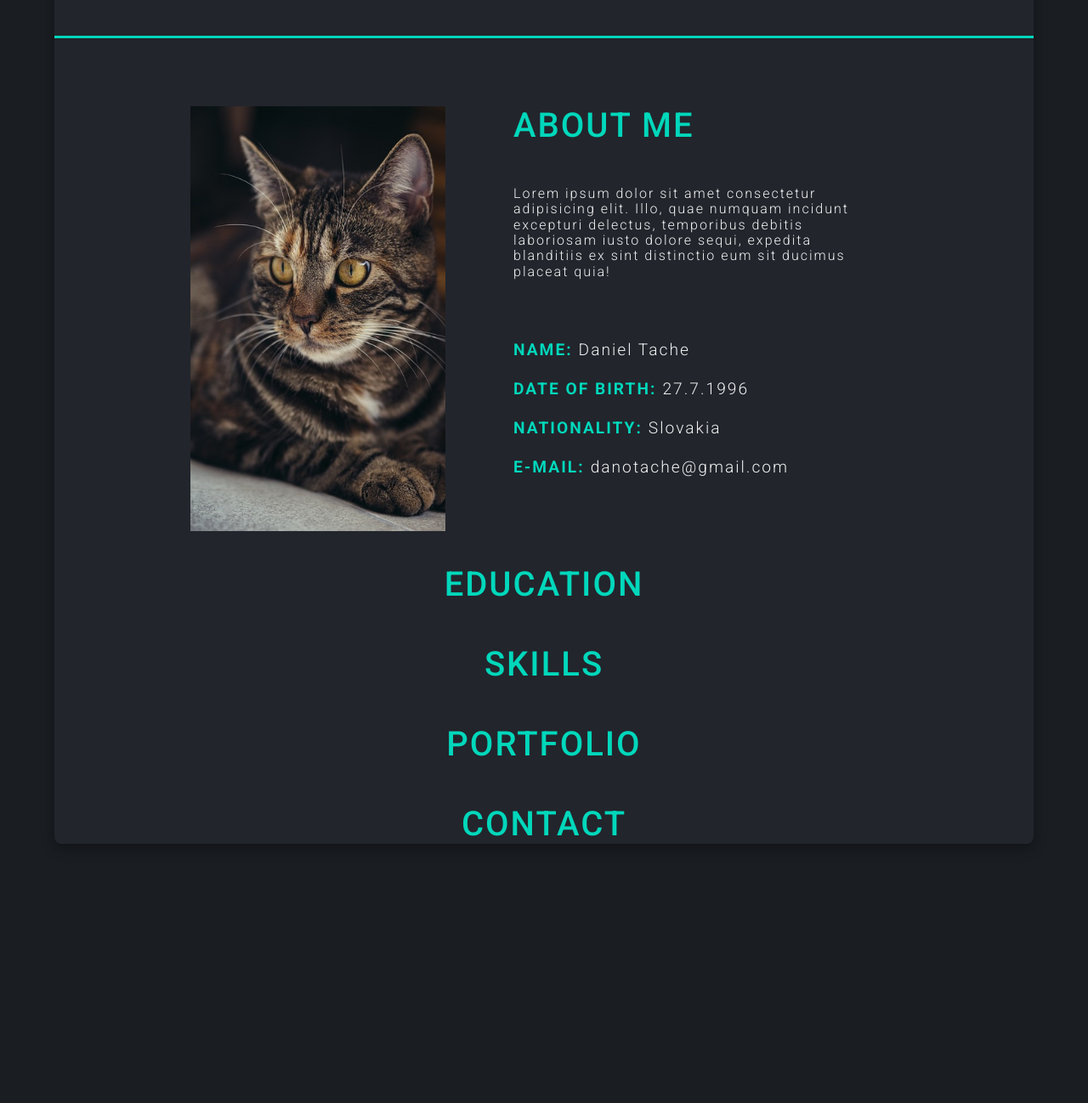
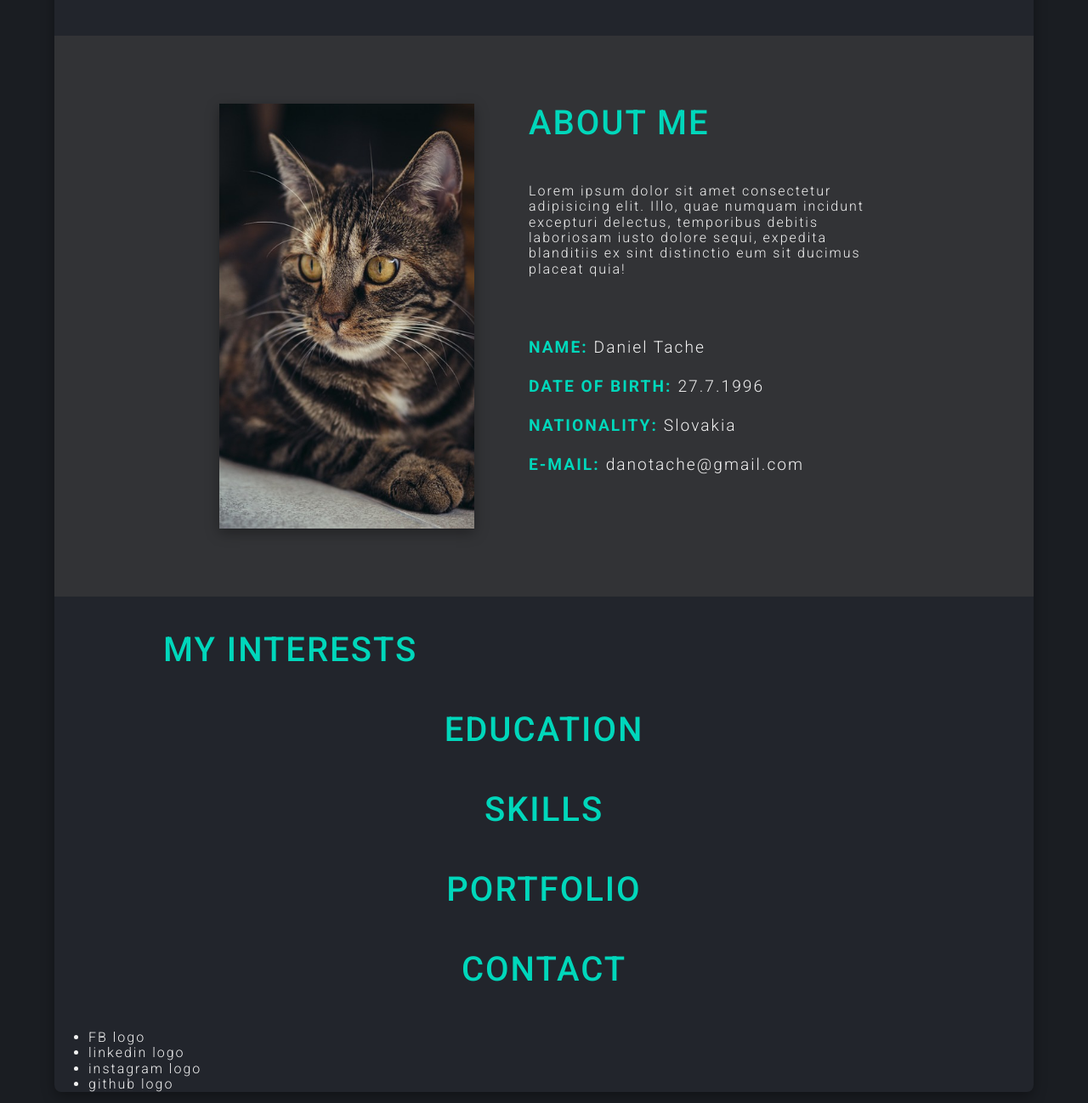
Before and after one commit to Dores12/cv_portfolio, a plain HTML site: page index.html in a window 1280 px wide. Shown: the part 660-1958 px from the top of the page at 85% size. Before the commit the page ends 1701 px from the top, so only its background shows below. Drawn offline with nearby package versions, Linux system fonts and the light colour scheme.

Commit message:
change background every second section, prepare contact section html

```diff
--- a/css/style.css
+++ b/css/style.css
@@ -3,6 +3,7 @@
     --text-color: rgb(241, 241, 241);
     --background-color: #1a1d22;
     --app-color: #22252c;
+    --app-color2: #323336;
 }
 
 body {
@@ -115,17 +116,12 @@ h1 {
 
 /* main */
 
-.line-4 hr {
+/* .line-4 hr {
     height: 3px;
     border: 0;
     background: var(--header-color);
     margin-bottom: 5rem;
-  }
-
-main {
-    max-width: 65vw;
-    margin: 0 auto;
-}
+  } */
 
 h3 {
     color: var(--header-color);
@@ -136,13 +132,22 @@ h3 {
     margin-bottom: 3rem;
 }
 
+/* about me */
+
 #about-me {
+    padding: 5rem 0;
     display: flex;
     flex-direction: row;
+    background-color: var(--app-color2);
+    justify-content: center;
+}
+
+#about-me img {
+    box-shadow: rgba(0, 0, 0, 0.35) 0px 5px 15px;
 }
 
 .myText {
-    margin-left: 5rem;
+    margin-left: 4rem;
     text-align: left;
 }
 .myText h3{
@@ -173,3 +178,12 @@ h3 {
     padding-top: 1.5rem;
     font-size: 1.2rem;
 }
+
+#myInterests {
+    max-width: 70vw;
+    margin: 0 auto;
+}
+
+#myInterests h3 {
+    text-align: left;
+}
--- a/index.html
+++ b/index.html
@@ -37,9 +37,9 @@
             </div>
         </header>
 
-        <div class="line-4">
+        <!-- <div class="line-4">
             <hr>
-          </div>
+          </div> -->
 
         <main>
             <div id="about-me">
@@ -66,6 +66,10 @@
                 </div>
             </div>
 
+            <div id="myInterests">
+                <h3>My interests</h3>
+            </div>
+
             <div id="education">
                 <h3>Education</h3>
             </div>
@@ -80,6 +84,12 @@
 
             <div id="contact">
                 <h3>Contact</h3>
+                <ul class="contact-bar">
+                    <li><a href=""></a>FB logo</li>
+                    <li><a href=""></a>linkedin logo</li>
+                    <li><a href=""></a>instagram logo</li>
+                    <li><a href=""></a>github logo</li>
+                </ul>
             </div>
         </main>
     </div>
```
